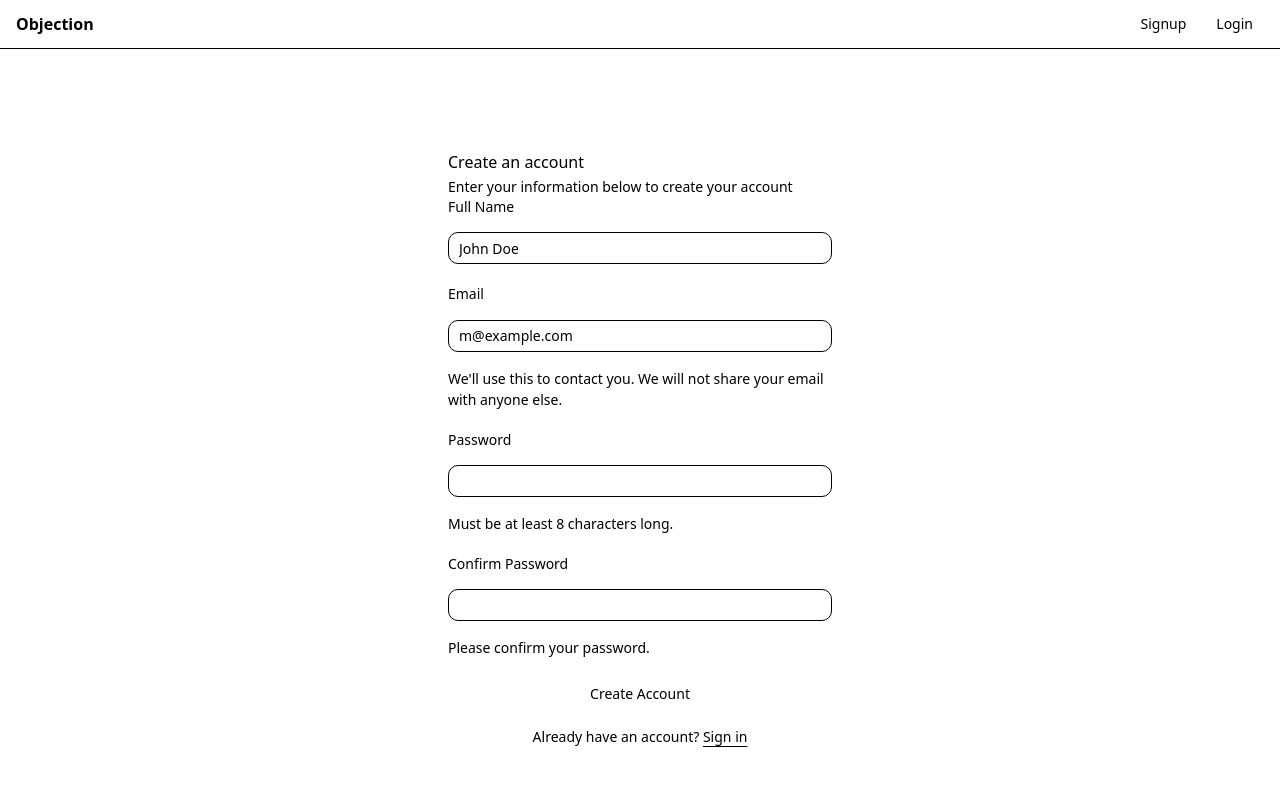
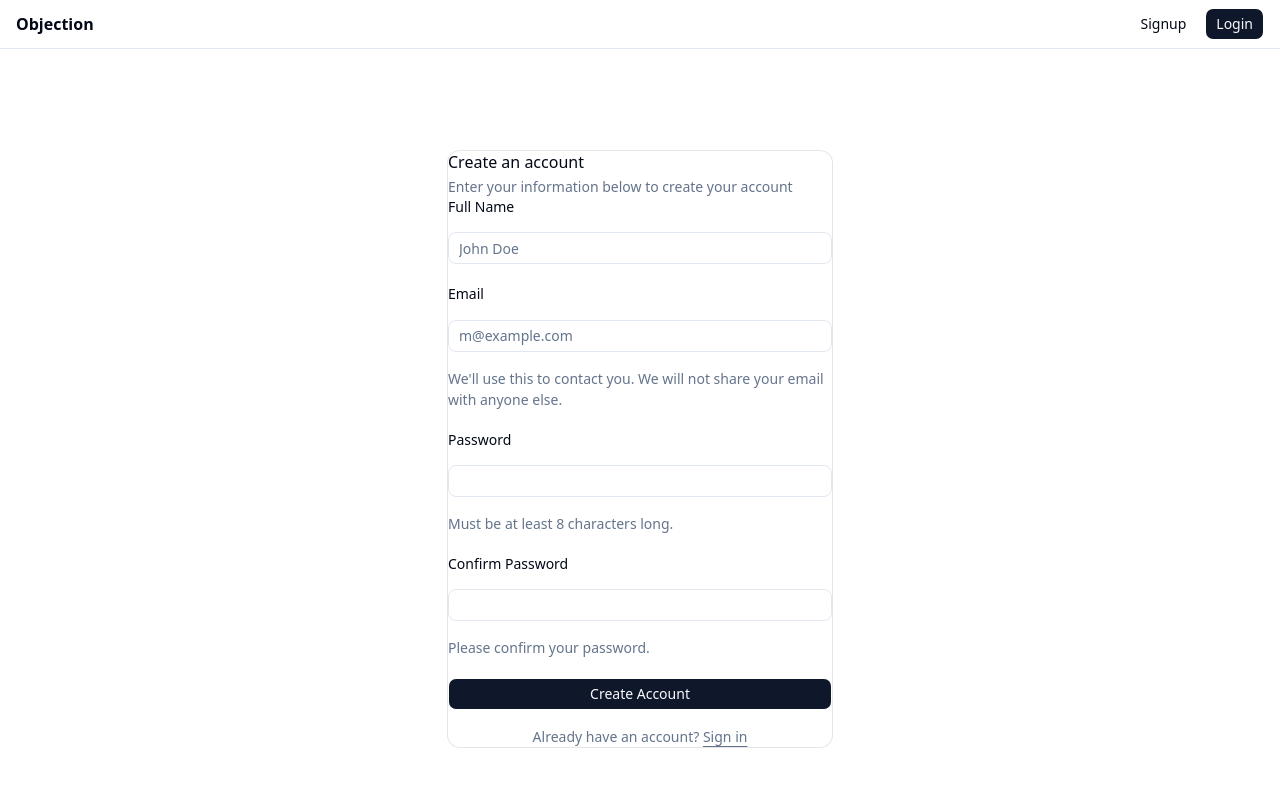
Before and after one commit to pazgu/PettyCourt, a React (Vite) app: page /signup in a window 1280 px wide. Shown: the top 786 px of the page. Built offline with nearby package versions, Linux system fonts and the light colour scheme.

Commit message:
fix: resolve shadcn styling issues and update global css variables

```diff
--- a/src/index.css
+++ b/src/index.css
@@ -1,93 +1,68 @@
-@import "tw-animate-css";
-@import "shadcn/tailwind.css";
-@import "@fontsource-variable/geist";
 @tailwind base;
 @tailwind components;
 @tailwind utilities;
 
 @layer base {
   :root {
-    --background: oklch(1 0 0);
-    --foreground: oklch(0.145 0 0);
-    --card: oklch(1 0 0);
-    --card-foreground: oklch(0.145 0 0);
-    --popover: oklch(1 0 0);
-    --popover-foreground: oklch(0.145 0 0);
-    --primary: oklch(0.205 0 0);
-    --primary-foreground: oklch(0.985 0 0);
-    --secondary: oklch(0.97 0 0);
-    --secondary-foreground: oklch(0.205 0 0);
-    --muted: oklch(0.97 0 0);
-    --muted-foreground: oklch(0.556 0 0);
-    --accent: oklch(0.97 0 0);
-    --accent-foreground: oklch(0.205 0 0);
-    --destructive: oklch(0.577 0.245 27.325);
+    --background: 0 0% 100%;
+    --foreground: 222.2 84% 4.9%;
+
+    --card: 0 0% 100%;
+    --card-foreground: 222.2 84% 4.9%;
+
+    --popover: 0 0% 100%;
+    --popover-foreground: 222.2 84% 4.9%;
+
+    --primary: 222.2 47.4% 11.2%;
+    --primary-foreground: 210 40% 98%;
+
+    --secondary: 210 40% 96.1%;
+    --secondary-foreground: 222.2 47.4% 11.2%;
+
+    --muted: 210 40% 96.1%;
+    --muted-foreground: 215.4 16.3% 46.9%;
+
+    --accent: 210 40% 96.1%;
+    --accent-foreground: 222.2 47.4% 11.2%;
+
+    --destructive: 0 84.2% 60.2%;
     --destructive-foreground: 210 40% 98%;
-    --border: oklch(0.922 0 0);
-    --input: oklch(0.922 0 0);
-    --ring: oklch(0.708 0 0);
-    --radius: 0.625rem;
-    --chart-1: oklch(0.87 0 0);
-    --chart-2: oklch(0.556 0 0);
-    --chart-3: oklch(0.439 0 0);
-    --chart-4: oklch(0.371 0 0);
-    --chart-5: oklch(0.269 0 0);
-    --sidebar: oklch(0.985 0 0);
-    --sidebar-foreground: oklch(0.145 0 0);
-    --sidebar-primary: oklch(0.205 0 0);
-    --sidebar-primary-foreground: oklch(0.985 0 0);
-    --sidebar-accent: oklch(0.97 0 0);
-    --sidebar-accent-foreground: oklch(0.205 0 0);
-    --sidebar-border: oklch(0.922 0 0);
-    --sidebar-ring: oklch(0.708 0 0);
+
+    --border: 214.3 31.8% 91.4%;
+    --input: 214.3 31.8% 91.4%;
+    --ring: 222.2 84% 4.9%;
+
+    --radius: 0.5rem;
   }
 
   .dark {
-    --background: oklch(0.145 0 0);
-    --foreground: oklch(0.985 0 0);
-    --card: oklch(0.205 0 0);
-    --card-foreground: oklch(0.985 0 0);
-    --popover: oklch(0.205 0 0);
-    --popover-foreground: oklch(0.985 0 0);
-    --primary: oklch(0.922 0 0);
-    --primary-foreground: oklch(0.205 0 0);
-    --secondary: oklch(0.269 0 0);
-    --secondary-foreground: oklch(0.985 0 0);
-    --muted: oklch(0.269 0 0);
-    --muted-foreground: oklch(0.708 0 0);
-    --accent: oklch(0.269 0 0);
-    --accent-foreground: oklch(0.985 0 0);
-    --destructive: oklch(0.704 0.191 22.216);
+    --background: 222.2 84% 4.9%;
+    --foreground: 210 40% 98%;
+
+    --card: 222.2 84% 4.9%;
+    --card-foreground: 210 40% 98%;
+
+    --popover: 222.2 84% 4.9%;
+    --popover-foreground: 210 40% 98%;
+
+    --primary: 210 40% 98%;
+    --primary-foreground: 222.2 47.4% 11.2%;
+
+    --secondary: 217.2 32.6% 17.5%;
+    --secondary-foreground: 210 40% 98%;
+
+    --muted: 217.2 32.6% 17.5%;
+    --muted-foreground: 215 text-slate-400;
+
+    --accent: 217.2 32.6% 17.5%;
+    --accent-foreground: 210 40% 98%;
+
+    --destructive: 0 62.8% 30.6%;
     --destructive-foreground: 210 40% 98%;
-    --border: oklch(1 0 0 / 10%);
-    --input: oklch(1 0 0 / 15%);
-    --ring: oklch(0.556 0 0);
-    --chart-1: oklch(0.87 0 0);
-    --chart-2: oklch(0.556 0 0);
-    --chart-3: oklch(0.439 0 0);
-    --chart-4: oklch(0.371 0 0);
-    --chart-5: oklch(0.269 0 0);
-    --sidebar: oklch(0.205 0 0);
-    --sidebar-foreground: oklch(0.985 0 0);
-    --sidebar-primary: oklch(0.488 0.243 264.376);
-    --sidebar-primary-foreground: oklch(0.985 0 0);
-    --sidebar-accent: oklch(0.269 0 0);
-    --sidebar-accent-foreground: oklch(0.985 0 0);
-    --sidebar-border: oklch(1 0 0 / 10%);
-    --sidebar-ring: oklch(0.556 0 0);
-  }
-  .theme {
-    --font-heading: var(--font-sans);
-    --font-sans: 'Geist Variable', sans-serif;
-  }
-  * {
-    @apply border-border outline-ring/50;
-  }
-  body {
-    @apply bg-background text-foreground;
-  }
-  html {
-    @apply font-sans;
+
+    --border: 217.2 32.6% 17.5%;
+    --input: 217.2 32.6% 17.5%;
+    --ring: 212.7 26.8% 83.9%;
   }
 }
 
--- a/src/pages/Auth/Login.jsx
+++ b/src/pages/Auth/Login.jsx
@@ -1,5 +1,4 @@
-import { LoginForm } from "../../components/ui/login-form"
-
+import { LoginForm } from "../../components/ui/login-form";
 
 export default function Login() {
   return (
@@ -8,5 +7,5 @@
         <LoginForm />
       </div>
     </div>
-  )
+  );
 }
```
